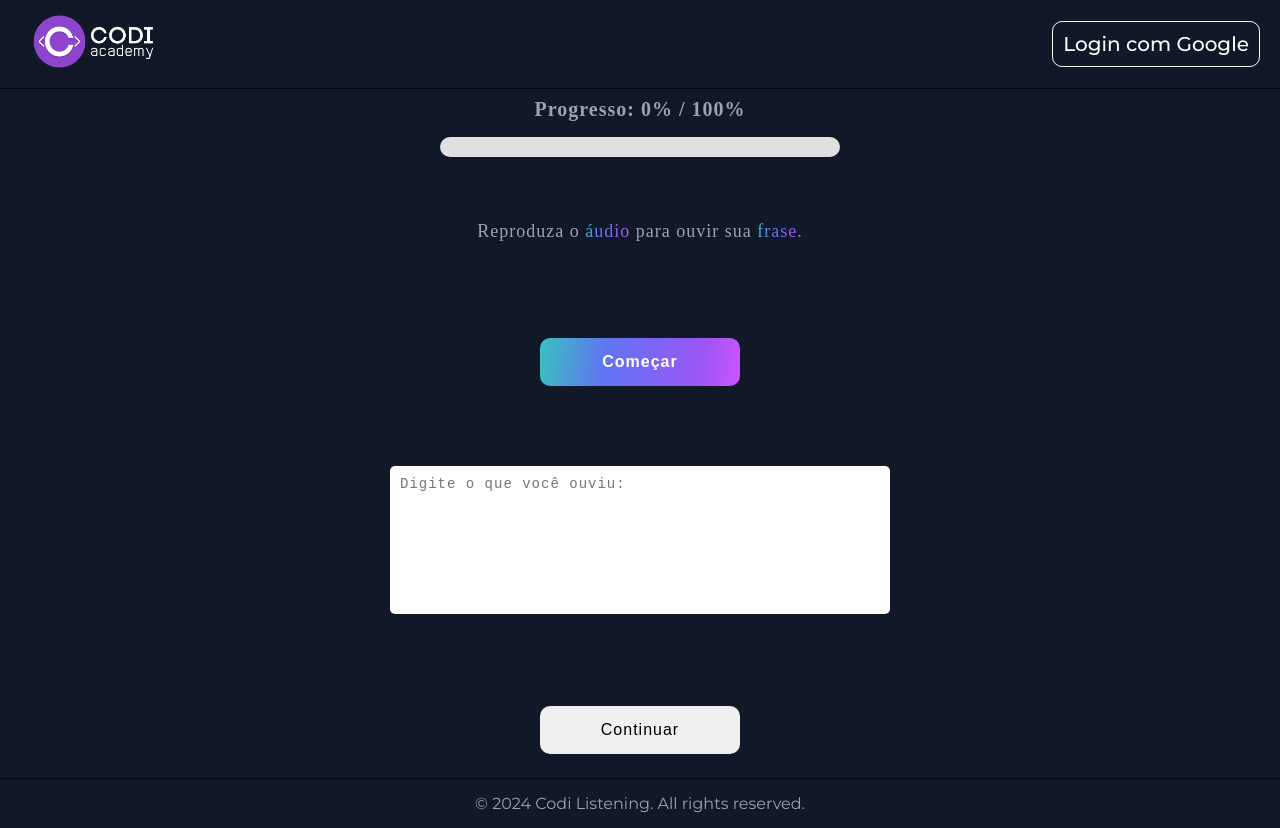
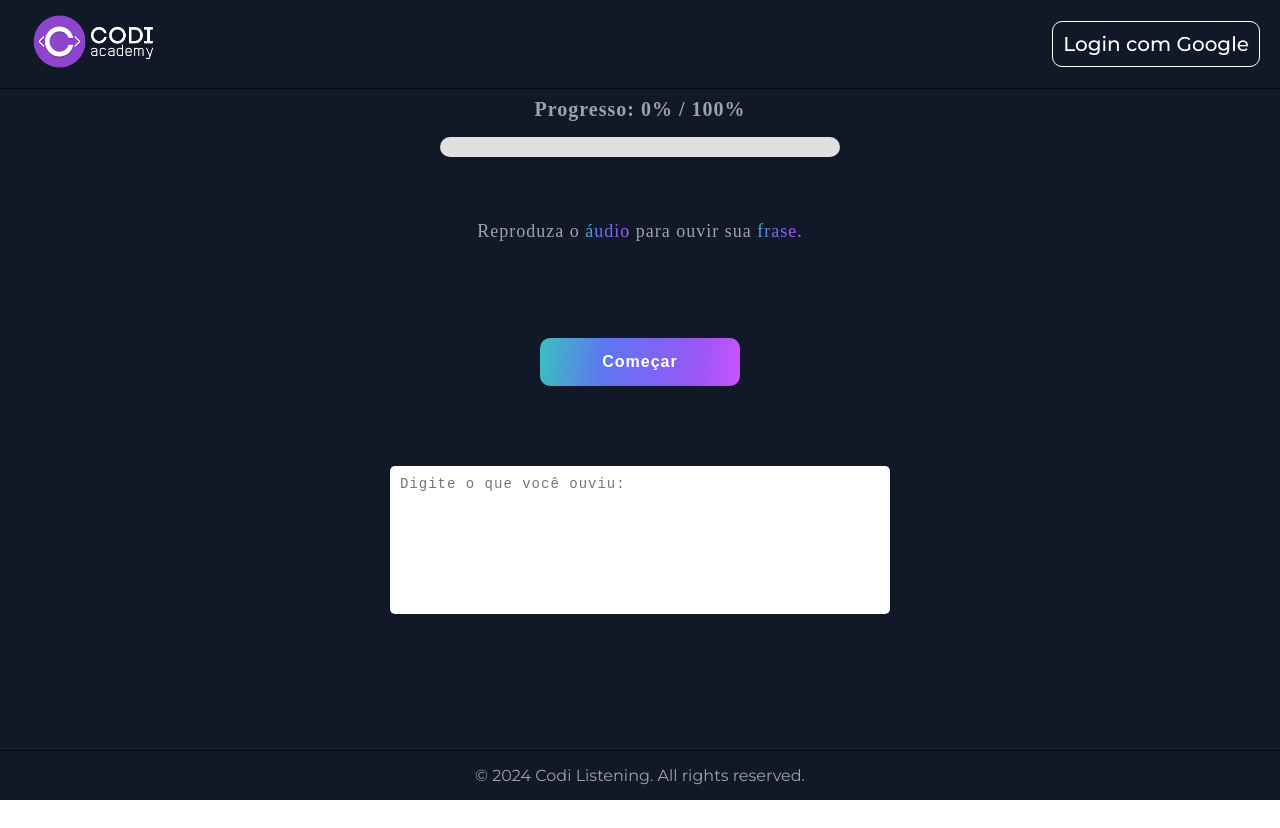
Before and after one commit to Daniel-Thielmann/English-Software, a React (Vite) app: page / in a window 1280 px wide. Both pictures are taken after a click on the button "Praticar agora!". After the commit the page ends 800 px from the top, so only its background shows below. Built offline with nearby package versions, Linux system fonts and the light colour scheme; no server answers.

Commit message:
Pequeno ajuste

```diff
--- a/src/Components/Pratica/ConteudoPratica.css
+++ b/src/Components/Pratica/ConteudoPratica.css
@@ -151,5 +151,6 @@
 
   .container-pratica .footer-pratica button {
     width: 60%;
+    color: var(--gray-400);
   }
 }
--- a/src/Components/Pratica/ConteudoPratica.jsx
+++ b/src/Components/Pratica/ConteudoPratica.jsx
@@ -26,6 +26,7 @@ const ConteudoPratica = ({ setProgresso, finalizarPratica }) => {
   const [showModal, setShowModal] = useState(false);
   const [showDoneBtn, setShowDoneBtn] = useState(false);
   const [isLoading, setIsLoading] = useState(false);
+  const [plays, setPlays] = useState(0);
 
   // Monitorar o fluxo de login com useState, assim vou impedir que o usuário comece a práticar sem estar logado
   useEffect(() => {
@@ -52,6 +53,7 @@ const ConteudoPratica = ({ setProgresso, finalizarPratica }) => {
       const canGenerate = await checkAudioLimit(user.uid);
 
       if (canGenerate) {
+        setPlays((prevPlays) => prevPlays + 1);
         setIsLoading(true);
         await handlePlayAudio(user.uid, gerarAudio);
         setIsLoading(false);
@@ -175,7 +177,7 @@ const ConteudoPratica = ({ setProgresso, finalizarPratica }) => {
       </div>
 
       <div className="footer-pratica">
-        {handleStartClick && (
+        {handleStartClick && plays > 0 && (
           <button className="btn-continue" onClick={handleContinueClick}>
             Continuar
           </button>
```
